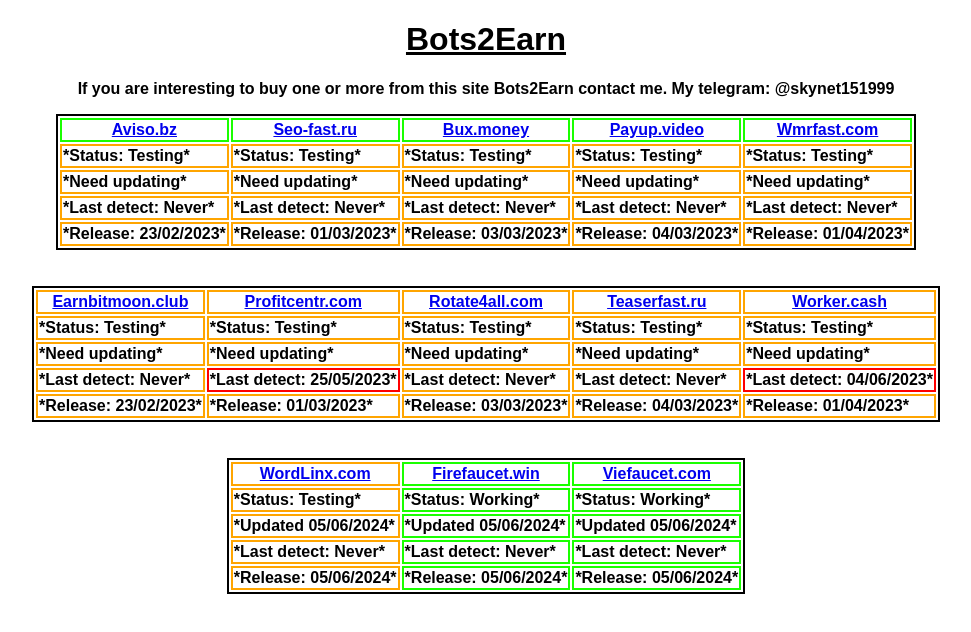
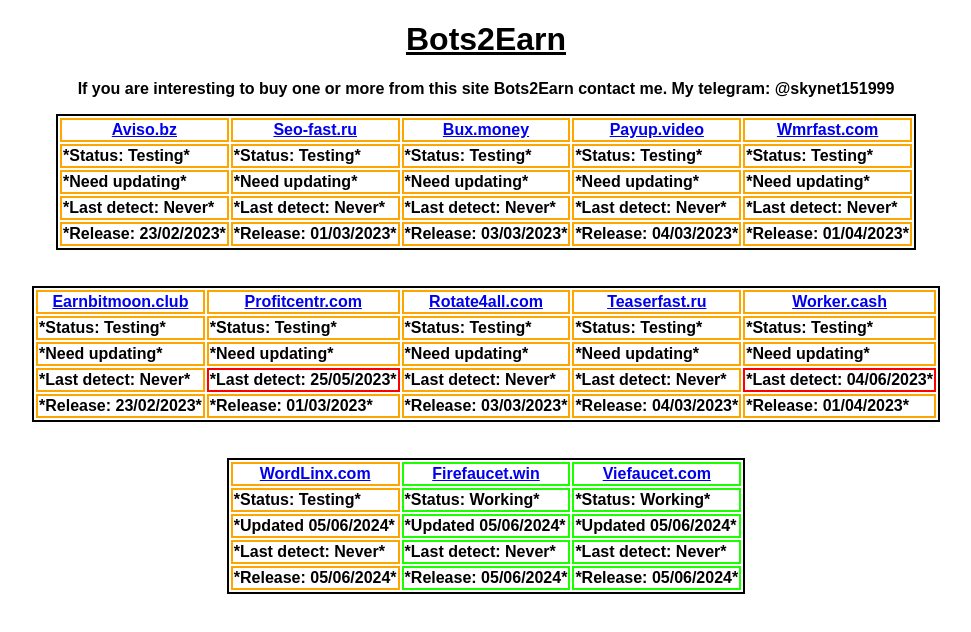
Before and after one commit to skynet19999/Bots2Earn, a plain HTML site: page index.html in a window 1280 px wide. Shown: the whole page, without its empty margins (154-1125 px from the left). Drawn offline with Linux system fonts and the light colour scheme.

Commit message:
Update index.html

```diff
--- a/index.html
+++ b/index.html
@@ -11,11 +11,11 @@
     <table align="center" style="border: 2px solid rgb(0, 0, 0); font-family: Arial;">
         <thead>
           <tr>
-            <th style="border: 2px solid rgb(26, 255, 0);"><a href="https://aviso.bz/?r=max151999" target="_blank">Aviso.bz</a></th>
-            <th style="border: 2px solid rgb(26, 255, 0);"><a href="https://seo-fast.ru/?r=2781325" target="_blank">Seo-fast.ru</a></th>
-            <th style="border: 2px solid rgb(26, 255, 0);"><a href="https://bux.money/u/347274" target="_blank">Bux.money</a></th>
-            <th style="border: 2px solid rgb(26, 255, 0);"><a href="https://payup.video/u/469576" target="_blank">Payup.video</a></th>
-            <th style="border: 2px solid rgb(26, 255, 0);"><a href="http://wmrfast.com/?r=2161267" target="_blank">Wmrfast.com</a></th>
+            <th style="border: 2px solid rgb(255, 165, 0);"><a href="https://aviso.bz/?r=max151999" target="_blank">Aviso.bz</a></th>
+            <th style="border: 2px solid rgb(255, 165, 0);"><a href="https://seo-fast.ru/?r=2781325" target="_blank">Seo-fast.ru</a></th>
+            <th style="border: 2px solid rgb(255, 165, 0);"><a href="https://bux.money/u/347274" target="_blank">Bux.money</a></th>
+            <th style="border: 2px solid rgb(255, 165, 0);"><a href="https://payup.video/u/469576" target="_blank">Payup.video</a></th>
+            <th style="border: 2px solid rgb(255, 165, 0);"><a href="http://wmrfast.com/?r=2161267" target="_blank">Wmrfast.com</a></th>
           </tr>
         </thead>
         <tbody>
```
